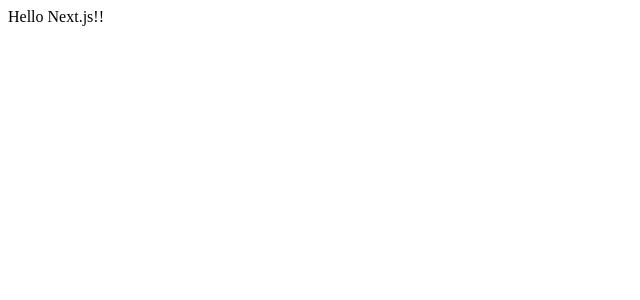
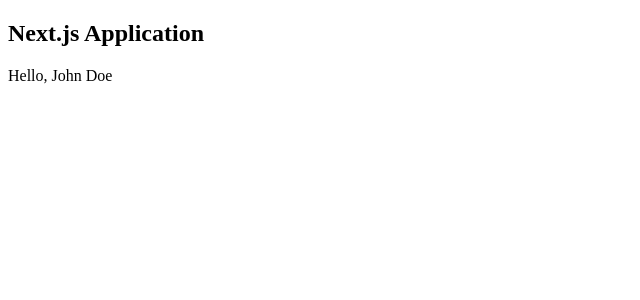
Before and after one commit to junibrosas/nextjs-typescript, a Next.js app: page / in a window 1280 px wide. Shown: the top 300 px of the page, without its empty margins (0-640 px from the left). Built offline with nearby package versions, Linux system fonts and the light colour scheme.

Commit message:
add greetings component + update readme

```diff
--- /dev/null
+++ b/components/greeting.tsx
@@ -0,0 +1,13 @@
+import React from 'react';
+
+interface IProps {
+  name: string;
+}
+
+export default class extends React.Component<IProps, {}> {
+  render() {
+    const { name } = this.props;
+
+    return <div>Hello, {name}</div>
+  }
+}
--- a/pages/index.tsx
+++ b/pages/index.tsx
@@ -1,11 +1,11 @@
-import * as React from 'react';
+import React from 'react';
+import Greeting from '../components/greeting';
 
 export default class extends React.Component {
   render() {
-    return (
-      <div>
-        Hello Next.js!!
-      </div>
-    )
+    return <div>
+      <h2>Next.js Application</h2>
+      <Greeting name="John Doe"></Greeting>
+    </div>
   }
 }
```
Also changed, not shown: 1 other file (tests, documents, lock files or other folders).
